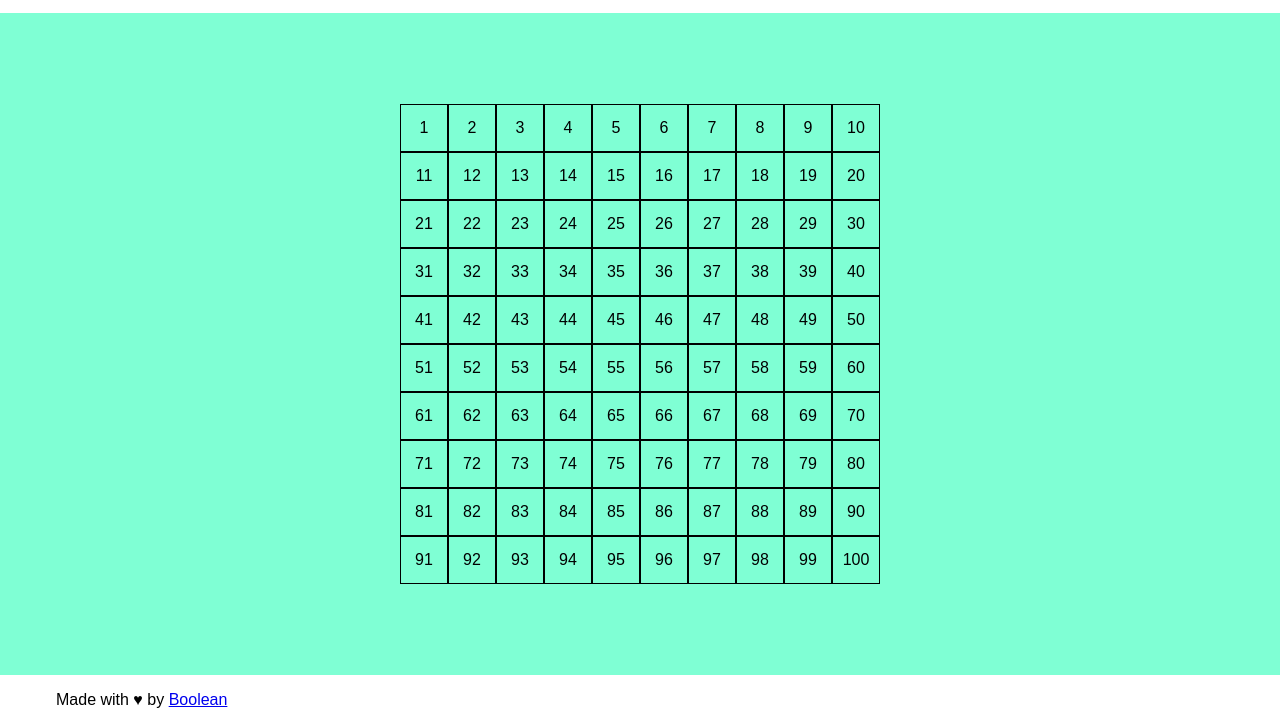
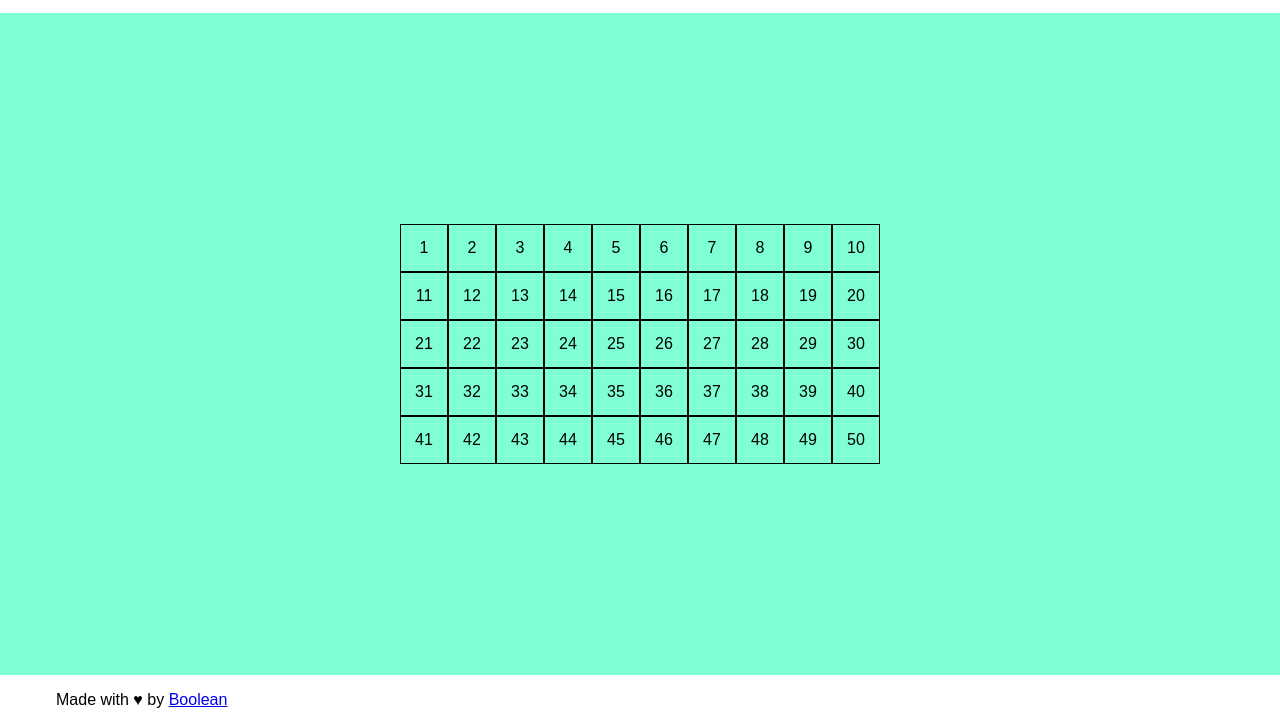
Before and after one commit to LLPROG/js-campominato-grid, a plain HTML site: page index.html in a window 1280 px wide. Shown: the part 75-800 px from the top of the page. Drawn offline with Linux system fonts and the light colour scheme.

Commit message:
add function for boxes

```diff
--- a/css/style.css
+++ b/css/style.css
@@ -61,7 +61,6 @@ main {
     flex-wrap: wrap;
 
     width: 30rem;
-    height: 30rem;
 }
 
 /* javascipt class */
--- a/js/script.js
+++ b/js/script.js
@@ -10,15 +10,24 @@ con difficoltà 3 => tra 1 e 49
 
 const select = document.getElementById('levels');
 const mainSquare = document.getElementById('square');
+const play = document.getElementById('btn-play');
 
 let box;
+let easy = 101;
+let medium = 81;
+let hard = 51;
 // let value = select.options[1].value;
 
-for (let i = 1; i < 101; i++) {
-    box = document.createElement('div');
-    box.classList.add('box');
-    box.innerHTML = i;
+// function easy
+createSquare(box, hard);
 
-    mainSquare.append(box);
+//function boxes
+function createSquare (element, maxBoxes) {
+    for (let i = 1; i < maxBoxes; i++) {
+        element = document.createElement('div');
+        element.classList.add('box');
+        element.innerHTML = i;
 
+        mainSquare.append(element);
+    }
 }
```
